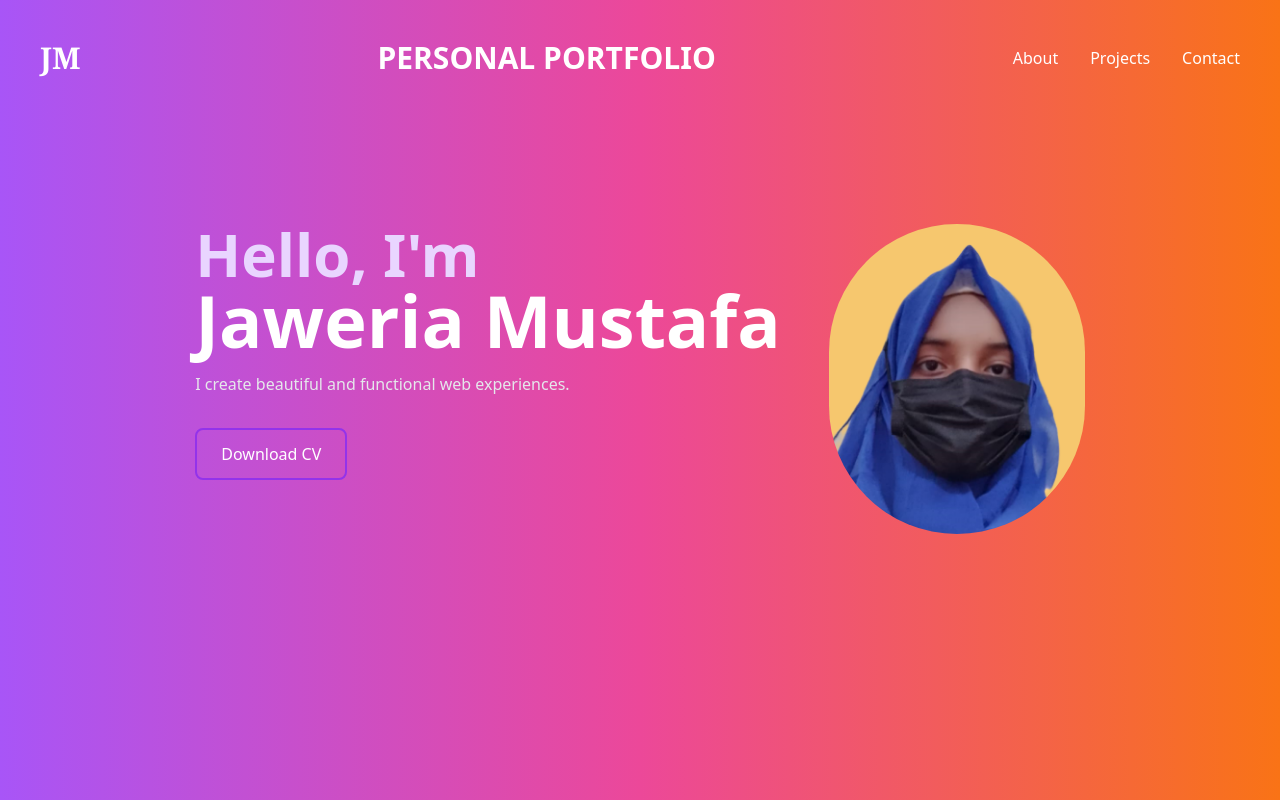
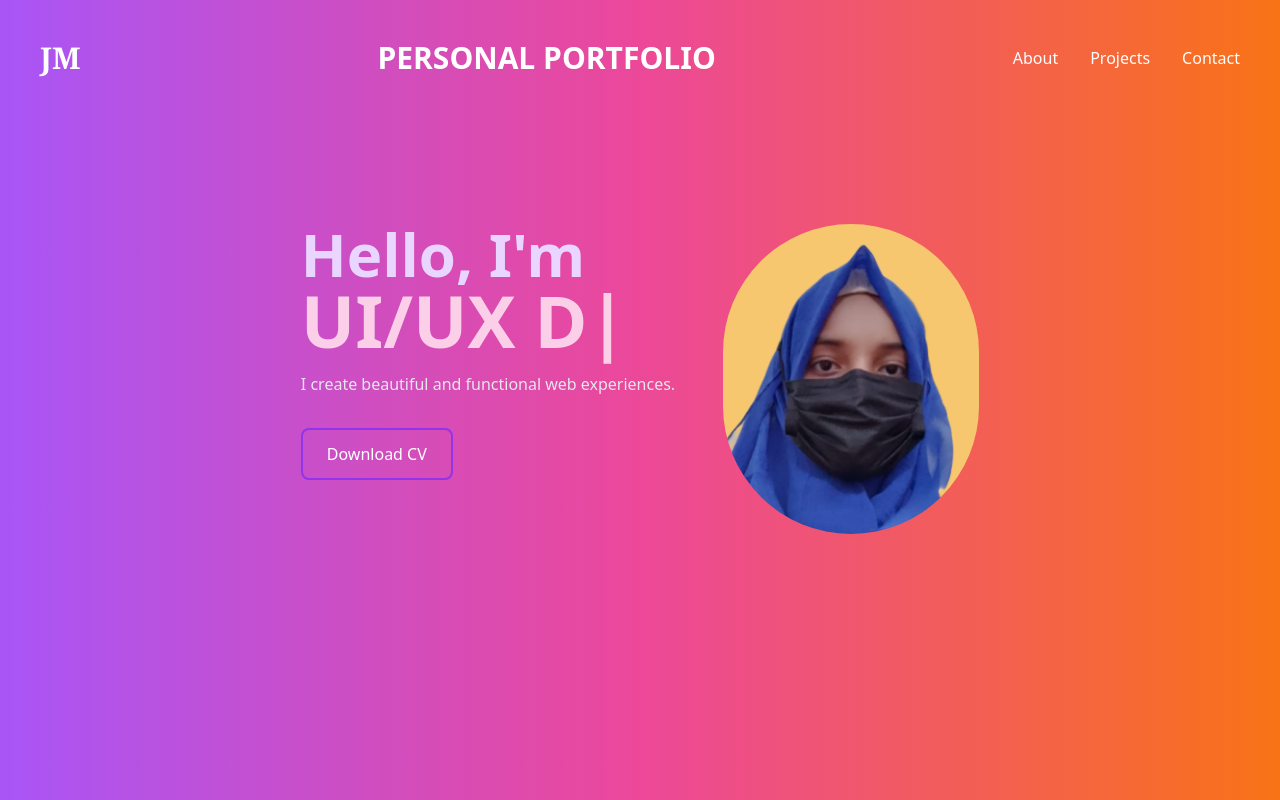
Before and after one commit to JaweriaMustafa-github/personal-portfolio, a Next.js app: page / in a window 1280 px wide. Shown: the top 800 px of the page. Built offline with nearby package versions, Linux system fonts and the light colour scheme.

Commit message:
Created Personal Portfolio

```diff
--- a/package.json
+++ b/package.json
@@ -12,7 +12,8 @@
     "@emailjs/browser": "^4.4.1",
     "next": "14.2.15",
     "react": "^18",
-    "react-dom": "^18"
+    "react-dom": "^18",
+    "react-typed": "^1.2.0"
   },
   "devDependencies": {
     "@types/node": "^20",
--- a/src/components/Hero.tsx
+++ b/src/components/Hero.tsx
@@ -1,6 +1,7 @@
 'use client'
 import { useState } from 'react';
 import Image from 'next/image';
+import Typed from 'react-typed';
 
 export default function Hero() {
   // State to toggle the navbar visibility on mobile
@@ -12,7 +13,6 @@ export default function Hero() {
 
   return (
     <div className="relative min-h-screen bg-gradient-to-r from-purple-500 via-pink-500 to-orange-500 text-white">
-
       {/* Navbar */}
       <nav className="absolute top-0 w-full flex justify-between items-center p-6 md:p-10 z-10">
         <h1 className="text-3xl font-extrabold font-serif">JM</h1>
@@ -24,9 +24,7 @@ export default function Hero() {
         </button>
 
         {/* Navbar Links */}
-        <ul
-          className={`md:flex md:flex-row flex-col md:space-x-8 space-y-4 md:space-y-0 transition-all duration-300 ${isMenuOpen ? 'block' : 'hidden'}`}
-        >
+        <ul className={`md:flex md:flex-row flex-col md:space-x-8 space-y-4 md:space-y-0 transition-all duration-300 ${isMenuOpen ? 'block' : 'hidden'}`}>
           <li><a href="#about" className="hover:text-purple-800">About</a></li>
           <li><a href="#projects" className="hover:text-purple-800">Projects</a></li>
           <li><a href="#contact" className="hover:text-purple-800">Contact</a></li>
@@ -38,15 +36,30 @@ export default function Hero() {
         {/* Hero Text */}
         <div className="text-center md:text-left">
           <h2 className="text-4xl md:text-6xl font-bold text-purple-200">Hello, I&apos;m</h2>
-          <h1 className="text-5xl md:text-7xl font-extrabold">Jaweria Mustafa</h1>
+
+          <span className="text-5xl md:text-7xl font-extrabold text-pink-200">
+          {/* Typing Animation */}
+          <Typed
+            strings={[
+              'Jaweria Mustafa',
+              'UI/UX Designer',
+              'Frontend Web Developer'
+            ]}
+            typeSpeed={80}
+            backSpeed={50}
+            loop
+
+          />
+          </span>
+
           <p className="mt-4 text-gray-200 max-w-md">
             I create beautiful and functional web experiences.
           </p>
           <div className="mt-8 flex flex-col md:flex-row space-y-4 md:space-y-0 md:space-x-4">
             {/* Download CV Button */}
             <a
-              href="/Jaweria Resume_CV.pdf"  // The link to my CV file
-              download="Jaweria Mustafa Resume_CV"  // This will trigger the download with the given file name
+              href="/Jaweria Resume_CV.pdf"
+              download="Jaweria Mustafa Resume_CV"
               className="border-2 border-purple-600 hover:bg-purple-600 px-6 py-3 rounded-lg"
             >
               Download CV
@@ -61,7 +74,7 @@ export default function Hero() {
             alt="Hero Image"
             width={256}
             height={256}
-            className="rounded-full "
+            className="rounded-full"
           />
         </div>
       </div>
--- /dev/null
+++ b/src/react-typed.d.ts
@@ -0,0 +1,15 @@
+declare module 'react-typed' {
+    import { Component } from 'react';
+
+    interface TypedProps {
+      strings: string[];
+      typeSpeed?: number;
+      backSpeed?: number;
+      loop?: boolean;
+      backDelay?: number;
+      showCursor?: boolean;
+      cursorChar?: string;
+    }
+
+    export default class Typed extends Component<TypedProps> {}
+  }
```
Also changed, not shown: 1 other file (tests, documents, lock files or other folders).
